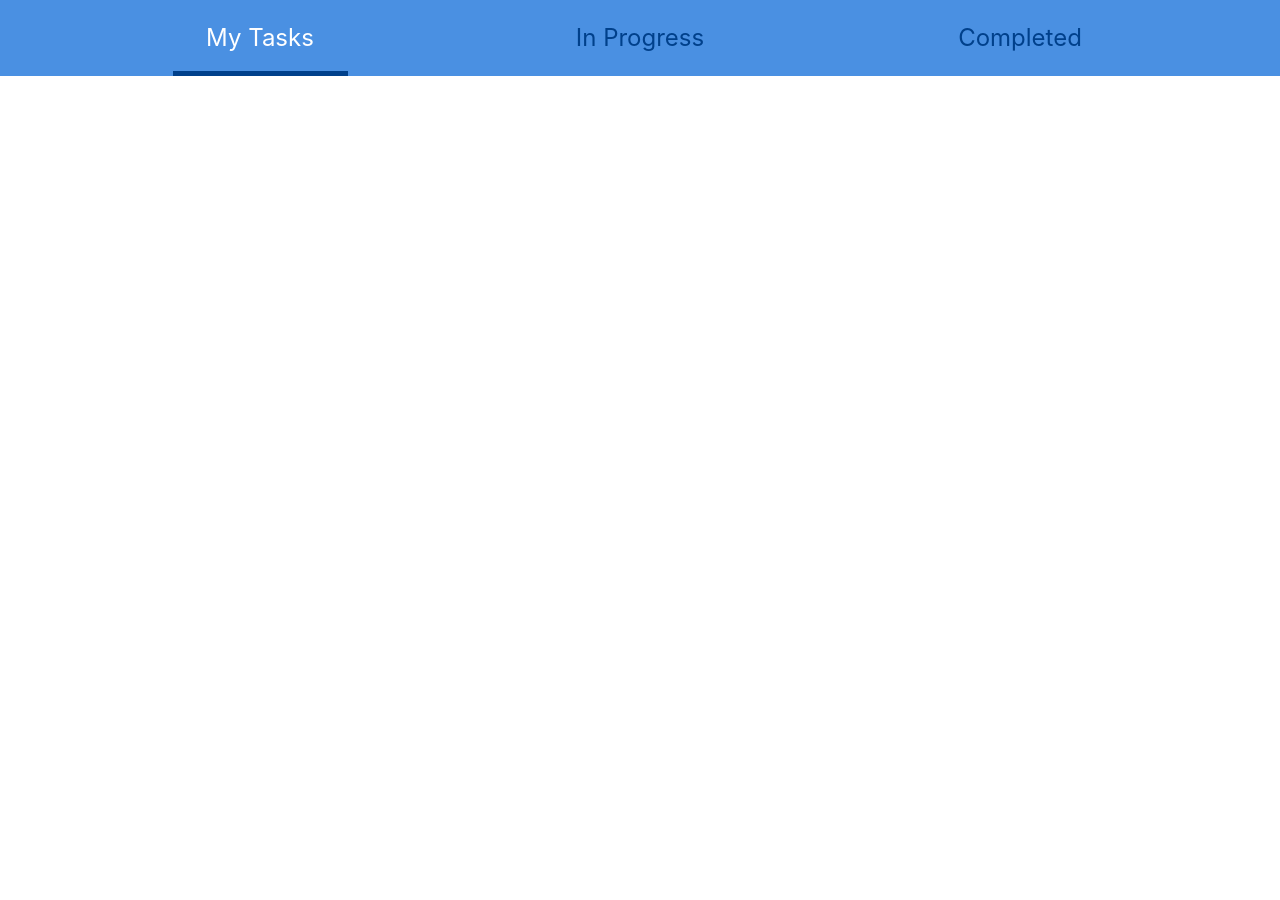
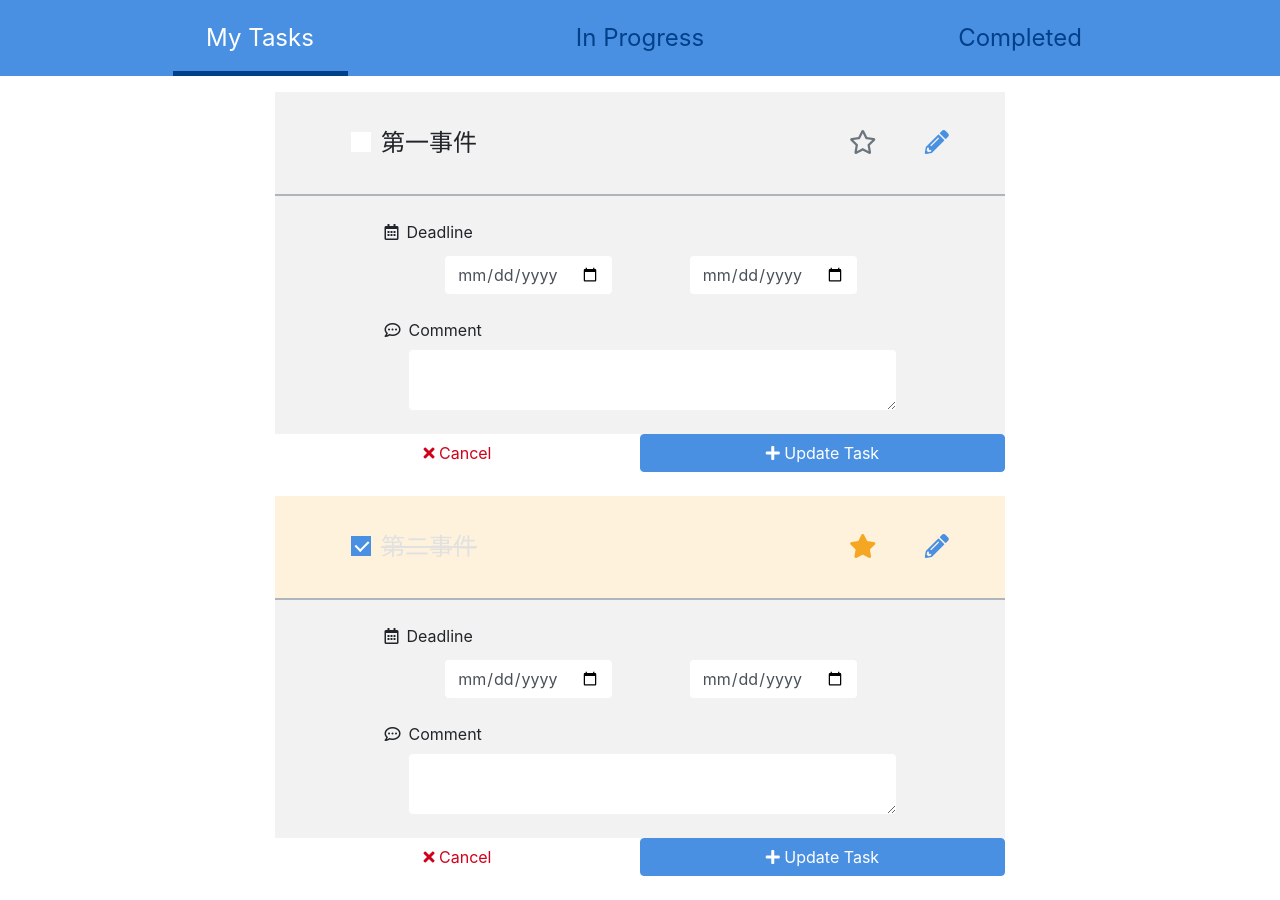
Before and after one commit to jaw09/Vue-todo-list, a Vue app: page / in a window 1280 px wide. Before the commit the page ends 800 px from the top, so only its background shows below. Built offline with nearby package versions, Linux system fonts and the light colour scheme.

Commit message:
add todo edit component

```diff
--- a/src/components/TodoBoard.vue
+++ b/src/components/TodoBoard.vue
@@ -1,17 +1,35 @@
 <template>
   <div class="row">
     <div class="col-md-8 offset-md-2">
-      <todo-item v-for="item in list" :key="item.id" :item="item" v-if="currentTab === 'tasks' || currentTab === item.status"></todo-item>
+      <div v-for="item in list"
+          :key="item.id"
+          v-if="currentTab === 'tasks' || currentTab === item.status">
+        <todo-item :item="item" v-if="false"></todo-item>
+        <todo-edit-item :item="item"></todo-edit-item>
+      </div>
     </div>
   </div>
 </template>
 
 <script>
 import TodoItem from "./TodoItem";
+import TodoEditItem from "./TodoEditItem";
+
 export default {
-  props: ["list", "currentTab"],
+  computed: {
+    list() {
+      return this.$store.getters.getList;
+    },
+    currentTab() {
+      return this.$store.getters.getCurrentTab;
+    }
+  },
   components: {
-    TodoItem
+    TodoItem,
+    TodoEditItem
   }
 };
 </script>
+
+<style lang="scss">
+</style>
--- a/src/components/TodoEditItem.vue
+++ b/src/components/TodoEditItem.vue
@@ -0,0 +1,230 @@
+<template>
+  <div class="todo-edit-item mb-4">
+    <div class="todo-item" :class="{ 'mark-up': item.markUp}">
+      <div class="checkbox-group todo-control flex-1">
+      <label class="control control--checkbox">
+        <input type="checkbox"
+              :checked="item.status === 'completed'"
+              v-model="item.status"
+              :true-value="'completed'"
+              :false-value="'progress'"
+              :change="changeStatus"/>
+        <div class="control__indicator"></div>
+      </label>
+      </div>
+      <div class="content todo-control flex-4">
+        <p class="title" :class="{completed: item.status === 'completed'}">{{item.title}}</p>
+      </div>
+      <div class="font-icon-group todo-control flex-2">
+        <a href="#" class="text-muted" @click.prevent="changeMarkUp">
+          <i class="far fa-star" v-if="!item.markUp"></i>
+          <i class="fas fa-star text-success" v-else></i>
+        </a>
+        <a href="#" class="text-muted" @click.prevent="closeEdit">
+          <i class="fas fa-pencil-alt text-primary"></i>
+        </a>
+      </div>
+    </div>
+    <div class="todo-edit-content">
+      <div class="todo-row">
+        <div class="todo-icon">
+          <i class="far fa-calendar-alt"></i>
+        </div>
+        <div class="todo-form-control ml-2">
+          <label for="">Deadline</label>
+        <div class="form-inline todo-form-control d-flex justify-content-around">
+          <input type="date" class="form-control border-0 mt-1" v-model="cacheTodo.startDate">
+          <input type="date" class="form-control border-0 mt-1" v-model="cacheTodo.endDate">
+        </div>
+        </div>
+      </div>
+      <div class="todo-row mt-4">
+        <div class="todo-icon">
+          <i class="far fa-comment-dots"></i>
+        </div>
+        <div class="todo-form-control ml-2">
+          <label for="">Comment</label>
+          <div>
+            <textarea class="form-control w-100 border-0"
+              v-model="comment"></textarea>
+          </div>
+        </div>
+      </div>
+    </div>
+    <div class="d-flex">
+      <button class="btn text-danger w-50 rectangle animation-danger" @click="closeEdit">
+        <i class="fas fa-times"></i> Cancel
+      </button>
+      <button class="btn btn-primary w-50 rectangle" @click="updateTodo">
+        <i class="fas fa-plus"></i> Update Task
+      </button>
+    </div>
+  </div>
+</template>
+
+<script>
+export default {
+  props: ["item"],
+  data() {
+    return {
+      cacheTodo: {},
+      comment: ""
+    };
+  },
+  methods: {
+    changeStatus() {},
+    changeMarkUp() {},
+    closeEdit() {
+      this.$emit("closeEdit", this.item.id);
+    },
+    updateTodo() {}
+  }
+};
+</script>
+
+<style lang="scss">
+@import "bootstrap/scss/_functions.scss";
+@import "../assets/helpers/_variables.scss";
+
+// todo-item
+.todo-item {
+  display: flex;
+  align-items: center;
+  height: 102px;
+  margin-bottom: 8px;
+  padding: 0 32px;
+  background: #f2f2f2;
+  &.mark-up {
+    background-color: $info;
+  }
+  .todo-control {
+    &.flex-1 {
+      flex: 1;
+    }
+    &.flex-4 {
+      flex: 6;
+    }
+    &.flex-2 {
+      flex: 2;
+    }
+  }
+}
+
+.font-icon-group {
+  display: flex;
+  justify-content: space-around;
+  padding-bottom: 24px;
+  font-size: 24px;
+}
+
+.checkbox-group {
+  display: flex;
+  justify-content: flex-end;
+  margin-bottom: 35px;
+}
+
+.control {
+  display: block;
+  position: relative;
+  padding-left: 30px;
+  margin-bottom: 15px;
+  cursor: pointer;
+  font-size: 18px;
+  input {
+    position: absolute;
+    z-index: -1;
+    opacity: 0;
+  }
+}
+
+.control__indicator {
+  position: absolute;
+  top: 2px;
+  left: 0;
+  height: 20px;
+  width: 20px;
+  background-color: $white;
+  transition: all 0.3s;
+  .control:hover input ~ & {
+    background: #c8c8c8;
+  }
+  .control input:checked ~ & {
+    background-color: $primary;
+  }
+  .control:hover input:checked ~ & {
+    background-color: $secondary;
+  }
+  &:after {
+    content: "";
+    position: absolute;
+    display: none;
+    .control input:checked ~ & {
+      display: block;
+    }
+    .control--checkbox & {
+      left: 7px;
+      top: 2px;
+      width: 8px;
+      height: 13px;
+      border: solid $white;
+      border-width: 0 2px 2px 0;
+      transform: rotate(45deg);
+    }
+  }
+}
+
+.content {
+  .title {
+    margin: 0;
+    font-size: 24px;
+  }
+}
+
+.text-muted {
+  color: #000;
+}
+
+.todo-edit-item {
+  .todo-item {
+    margin-bottom: 0;
+  }
+  .font-icon-group {
+    display: flex;
+    justify-content: space-around;
+    font-size: 24px;
+    padding-bottom: 0;
+  }
+  .checkbox-group {
+    display: flex;
+    justify-content: flex-end;
+    margin-bottom: 12px;
+  }
+}
+// todo-edit-content
+.todo-edit-content {
+  display: flex;
+  flex-direction: column;
+  justify-content: space-around;
+  align-items: center;
+  border-top: 2px solid $gray-500;
+  padding: 24px 0;
+  background: #f2f2f2;
+  .todo-row {
+    display: flex;
+    width: 70%;
+  }
+  .todo-form-control {
+    width: 100%;
+  }
+}
+// button-group
+.rectangle {
+  padding: 10px;
+  border-radius: 0;
+}
+
+.btn.text-danger:hover {
+  background: $danger;
+  color: $white !important;
+}
+</style>
```
